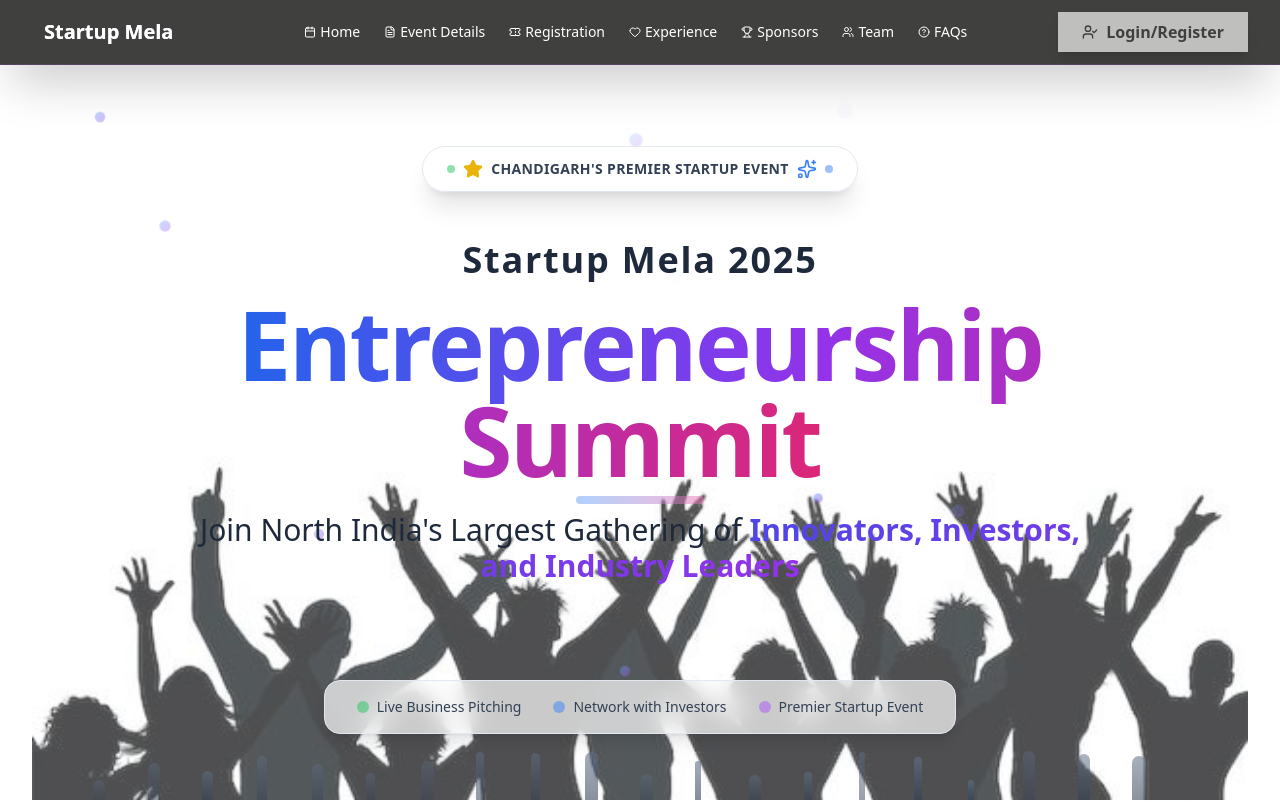
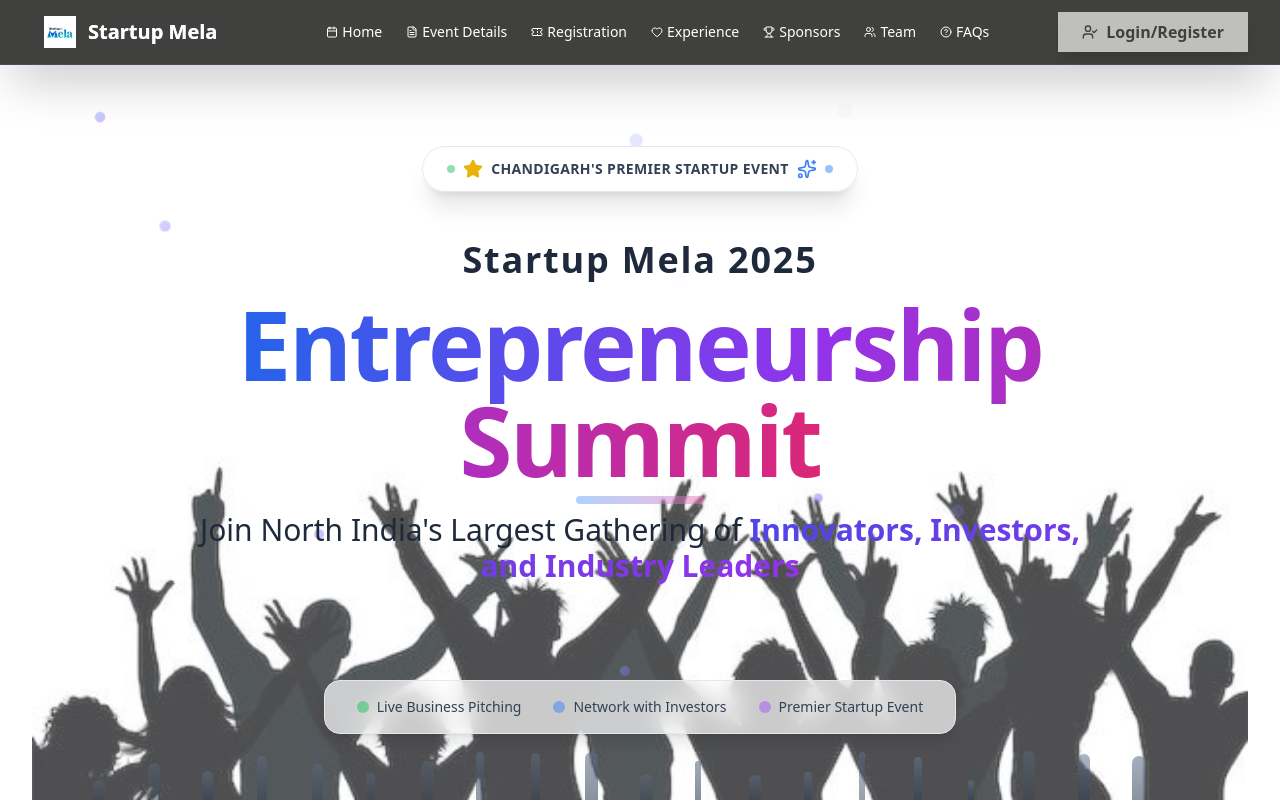
Before and after one commit to businessorbit/Startup-mela, a React (Vite) app: page / in a window 1280 px wide. Shown: the top 802 px of the page. Built offline with nearby package versions, Linux system fonts and the light colour scheme.

Commit message:
Add Startup Mela logo to navbar - positioned to the left of the text

```diff
--- a/index.html
+++ b/index.html
@@ -2,10 +2,10 @@
 <html lang="en">
   <head>
     <meta charset="UTF-8" />
-    <link rel="icon" type="image/svg+xml" href="/vite.svg" />
+    <link rel="icon" type="image/svg+xml" href="/Startup Mela Logo.png" />
     <meta name="viewport" content="width=device-width, initial-scale=1.0" />
 
-    <title>Vite + React</title>
+    <title>Startup Mela</title>
   </head>
   <body>
     <div id="root"></div>
--- a/src/components/Navbar.jsx
+++ b/src/components/Navbar.jsx
@@ -73,7 +73,12 @@ const EventNavbar = () => {
           <div className="flex items-center justify-between h-16">
             {/* Logo - Clickable to go home */}
             <div className="flex-shrink-0 flex items-center cursor-pointer" onClick={handleLogoClick}>
-              <div className="ml-3">
+              <div className="ml-3 flex items-center space-x-3">
+                <img
+                  src="/Startup Mela Logo.png"
+                  alt="Startup Mela Logo"
+                  className="h-8 w-auto object-contain"
+                />
                 <h1 className="text-xl font-bold text-white bg-gradient-to-r from-white to-purple-200 bg-clip-text text-transparent hover:from-purple-200 hover:to-white transition-all duration-300">
                   Startup Mela
                 </h1>
```
Also changed, not shown: public/Startup Mela Logo.png (added).
